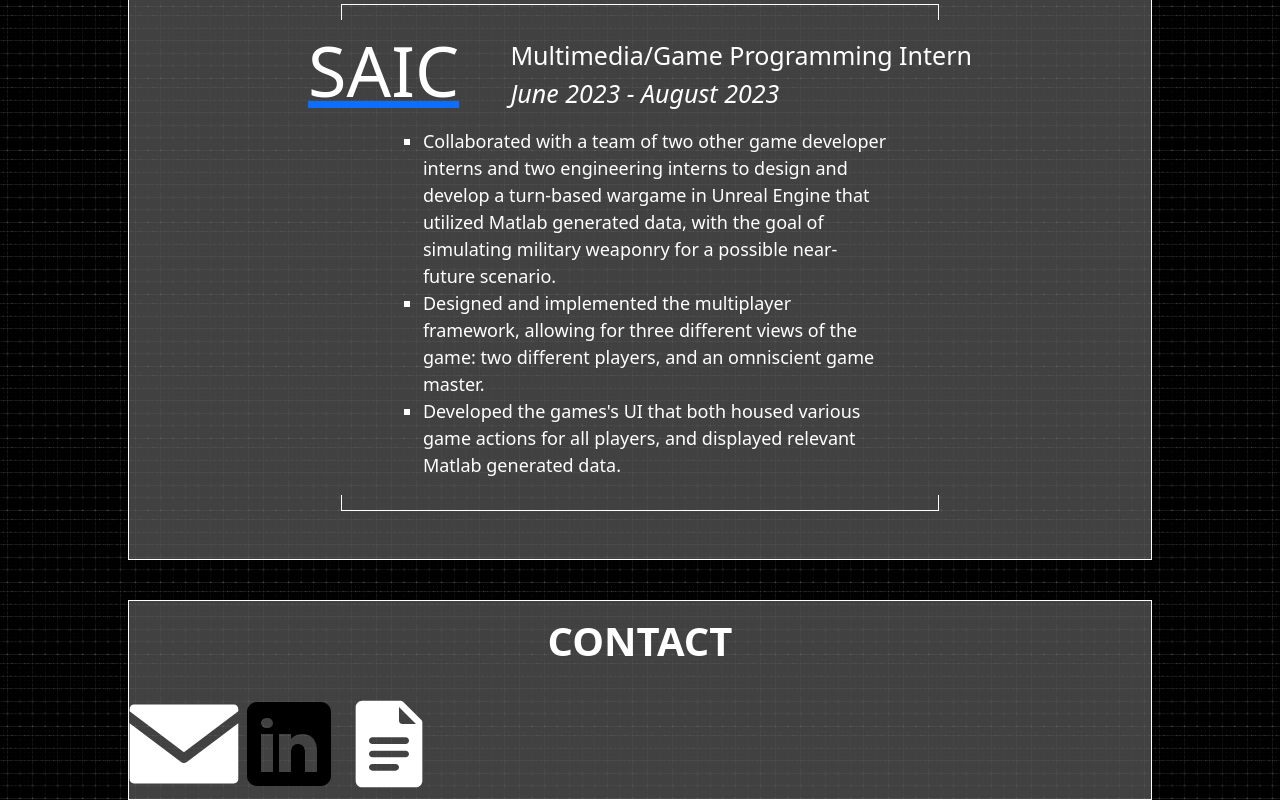
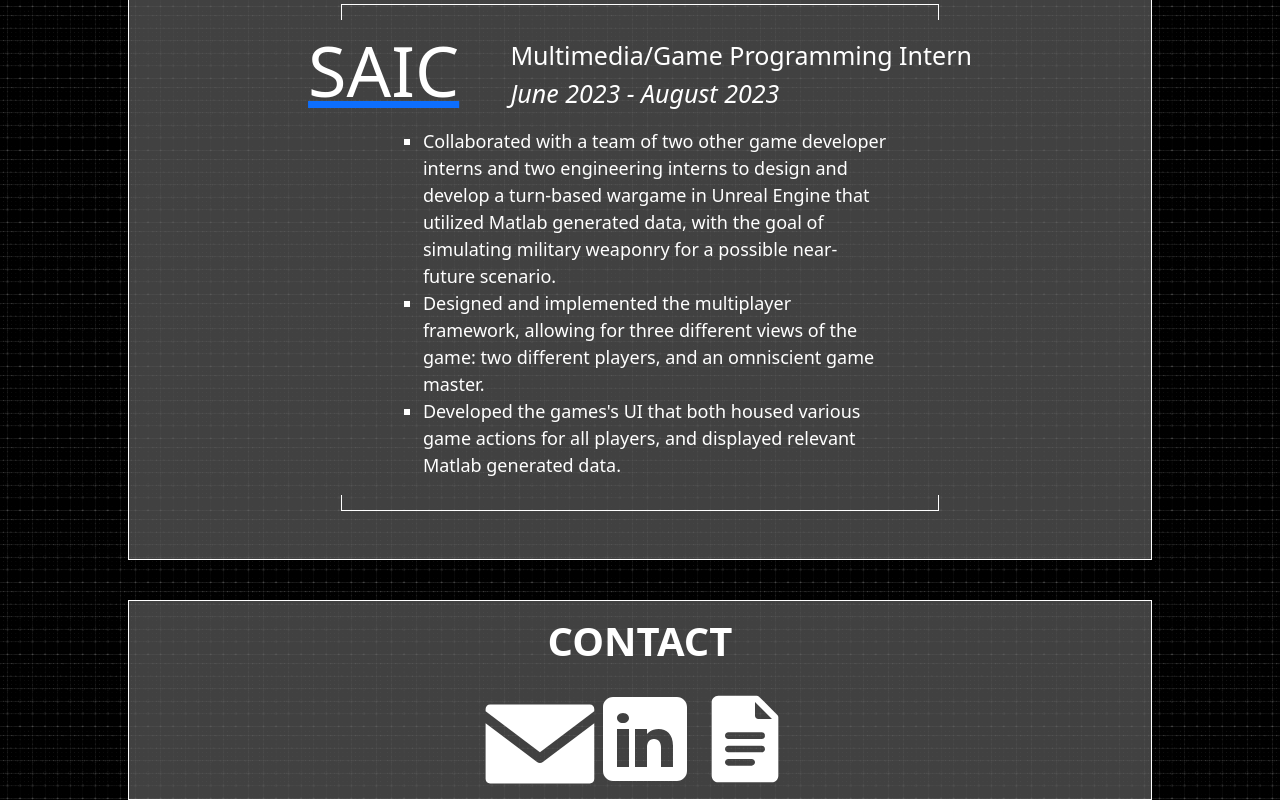
Before and after one commit to big-jungus/big-jungus.github.io, a React (Vite) app: page /#/home in a window 1280 px wide. Shown: the part 1573-2373 px from the top of the page. Built offline with nearby package versions, Linux system fonts and the light colour scheme.

Commit message:
some contact changes

```diff
--- a/src/components/landing/Contact.tsx
+++ b/src/components/landing/Contact.tsx
@@ -10,16 +10,18 @@ function Contact(){
             <div className="anchor" id="contact"/>
             <h1 className="sectionHeading">CONTACT</h1>
 
+            <div className="contactImagesContainer">
                 <a>
                     <img className="links" src={email} width={110} height={110}/>
                 </a>
                 <a>
-                <img className="links" src={linkedin}/>
+                    <img className="" src={linkedin}/>
                 </a>
                 <a>
                     <img className="" src={resume}/>
                 </a>
             </div>
+        </div>
     );
 }
 
--- a/src/components/landing/css/stylesHome.css
+++ b/src/components/landing/css/stylesHome.css
@@ -568,6 +568,10 @@ html {
 .contactBackground {
     order: 4;
 
+    display: flex;
+    flex-direction: column;
+    align-items: center;
+
     width: 80vw;
 
     border: solid;
@@ -577,6 +581,13 @@ html {
     background-color: rgba(100, 100, 100, 0.65);
 }
 
+.contactImagesContainer {
+    display: flex;
+    flex-direction: row;
+    justify-content: space-between;
+}
+
+
 .links {
     filter: invert(100%) sepia(0%) saturate(0%) hue-rotate(65deg) brightness(100%) contrast(103%);
 }
```
Lines whose indentation alone changed are shown as unchanged.
